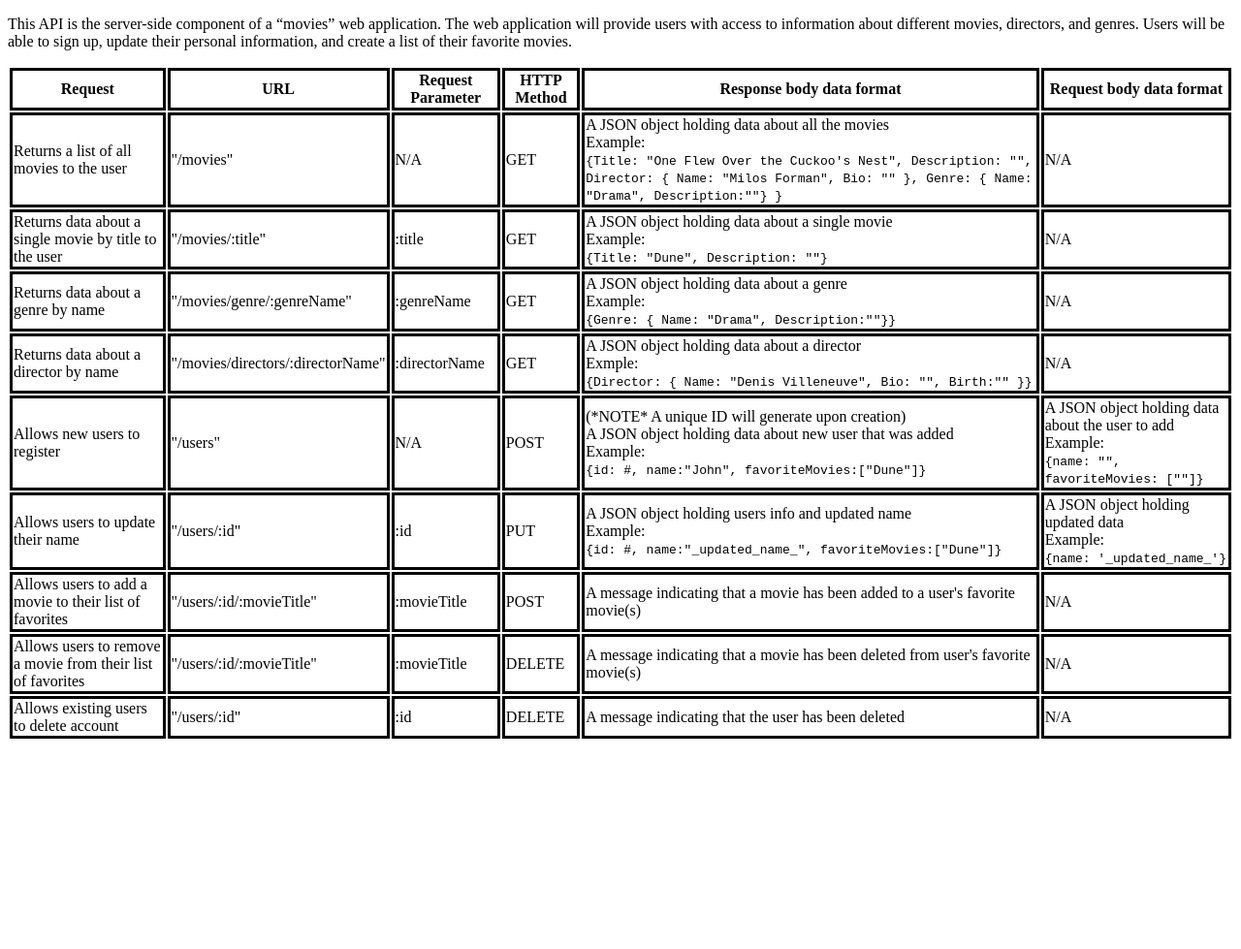
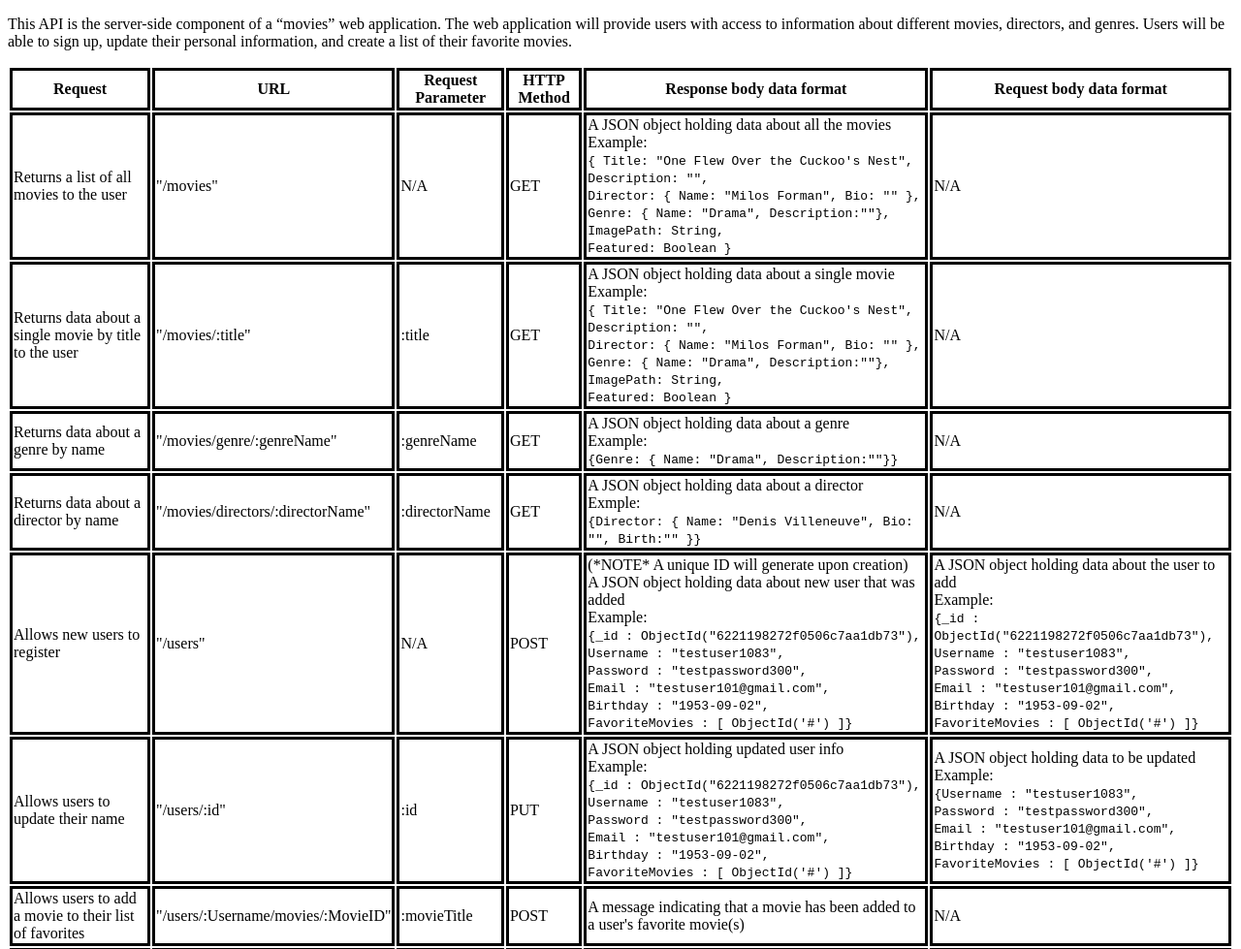
Before and after one commit to Clodus-NT/movie-api, a website: page public/documentation.html in a window 1280 px wide. Shown: the top 979 px of the page at 97% size. Before the commit the page ends 800 px from the top, so only its background shows below. Drawn offline with Linux system fonts and the light colour scheme.

Commit message:
updated endpoint documentation and cleaned up unused code/comments

```diff
--- a/index.js
+++ b/index.js
@@ -104,10 +104,6 @@ app.put('/users/:Username', (req, res) => {
         }
     });
 });
-    //Read (all users)
-
-    //Read (user by username)
-
 // ----Movie Endpoints---- //
     //Read (all movies)
 app.get('/movies', (req, res) => {
--- a/public/documentation.html
+++ b/public/documentation.html
@@ -35,10 +35,12 @@
         <td>
           A JSON object holding data about all the movies <br>
           Example:<br>
-          <code>{Title: "One Flew Over the Cuckoo's Nest",
-            Description: "",
-            Director: { Name: "Milos Forman", Bio: "" },
-            Genre: { Name: "Drama", Description:""} }
+          <code>{ Title: "One Flew Over the Cuckoo's Nest", <br>
+            Description: "", <br>
+            Director: { Name: "Milos Forman", Bio: "" }, <br>
+            Genre: { Name: "Drama", Description:""},<br>
+            ImagePath: String,<br>
+            Featured: Boolean }
           </code>
         </td>
         <td>N/A</td>
@@ -51,8 +53,12 @@
         <td>
           A JSON object holding data about a single movie <br>
           Example:<br>
-          <code>
-            {Title: "Dune", Description: ""}
+          <code>{ Title: "One Flew Over the Cuckoo's Nest", <br>
+            Description: "", <br>
+            Director: { Name: "Milos Forman", Bio: "" }, <br>
+            Genre: { Name: "Drama", Description:""},<br>
+            ImagePath: String,<br>
+            Featured: Boolean }
           </code>
         </td>
         <td>N/A</td>
@@ -75,7 +81,7 @@
         <td>:directorName</td>
         <td>GET</td>
         <td>
-          A JSON object holding data about a director <br />
+          A JSON object holding data about a director <br>
           Exmple:<br>
           <code>{Director: { Name: "Denis Villeneuve", Bio: "", Birth:"" }}</code>
         </td>
@@ -90,32 +96,59 @@
           (*NOTE* A unique ID will generate upon creation)<br>
           A JSON object holding data about new user that was added <br>
           Example:<br>
-          <code>{id: #, name:"John", favoriteMovies:["Dune"]}</code>
+          <code>
+            {_id : ObjectId("6221198272f0506c7aa1db73"),<br>
+            Username : "testuser1083",<br>
+            Password : "testpassword300",<br>
+            Email : "testuser101@gmail.com",<br>
+            Birthday : "1953-09-02",<br>
+            FavoriteMovies : [ ObjectId('#') ]}
+          </code>
         </td>
         <td>
           A JSON object holding data about the user to add <br>
           Example:<br>
-          <code>{name: "", favoriteMovies: [""]}</code>
+          <code>
+            {_id : ObjectId("6221198272f0506c7aa1db73"),<br>
+            Username : "testuser1083",<br>
+            Password : "testpassword300",<br>
+            Email : "testuser101@gmail.com",<br>
+            Birthday : "1953-09-02",<br>
+            FavoriteMovies : [ ObjectId('#') ]}
+          </code>
         </td>
     </tr>
-    <tr> <!--Update Users Name-->
+    <tr> <!--Update Users-->
         <td>Allows users to update their name</td>
         <td>"/users/:id"</td>
         <td>:id</td>
         <td>PUT</td>
         <td>
-          A JSON object holding users info and updated name<br>
+          A JSON object holding updated user info<br>
           Example:<br>
-          <code>{id: #, name:"_updated_name_", favoriteMovies:["Dune"]}</code>
+          <code>
+            {_id : ObjectId("6221198272f0506c7aa1db73"),<br>
+            Username : "testuser1083",<br>
+            Password : "testpassword300",<br>
+            Email : "testuser101@gmail.com",<br>
+            Birthday : "1953-09-02",<br>
+            FavoriteMovies : [ ObjectId('#') ]}
+          </code>
         </td>
-        <td>A JSON object holding updated data<br>
+        <td>A JSON object holding data to be updated<br>
           Example:<br>
-          <code>{name: '_updated_name_'}</code>
+          <code>
+            {Username : "testuser1083",<br>
+            Password : "testpassword300",<br>
+            Email : "testuser101@gmail.com",<br>
+            Birthday : "1953-09-02",<br>
+            FavoriteMovies : [ ObjectId('#') ]}
+          </code>
         </td>
     </tr>
     <tr> <!--Add favoriteMovie-->
         <td>Allows users to add a movie to their list of favorites</td>
-        <td>"/users/:id/:movieTitle"</td>
+        <td>"/users/:Username/movies/:MovieID"</td>
         <td>:movieTitle</td>
         <td>POST</td>
         <td>
@@ -125,8 +158,8 @@
     </tr>
     <tr> <!--Delete favoriteMovie-->
         <td>Allows users to remove a movie from their list of favorites</td>
-        <td>"/users/:id/:movieTitle"</td>
-        <td>:movieTitle</td>
+        <td>"/users/:Username/movies/:MovieID"</td>
+        <td>:MovieID</td>
         <td>DELETE</td>
         <td>
           A message indicating that a movie has been deleted from user's favorite movie(s)
@@ -135,8 +168,8 @@
     </tr>
     <tr> <!--Delete Account-->
         <td>Allows existing users to delete account</td>
-        <td>"/users/:id"</td>
-        <td>:id</td>
+        <td>"/users/:Username"</td>
+        <td>:Username</td>
         <td>DELETE</td>
         <td>A message indicating that the user has been deleted</td>
         <td>N/A</td>
```
